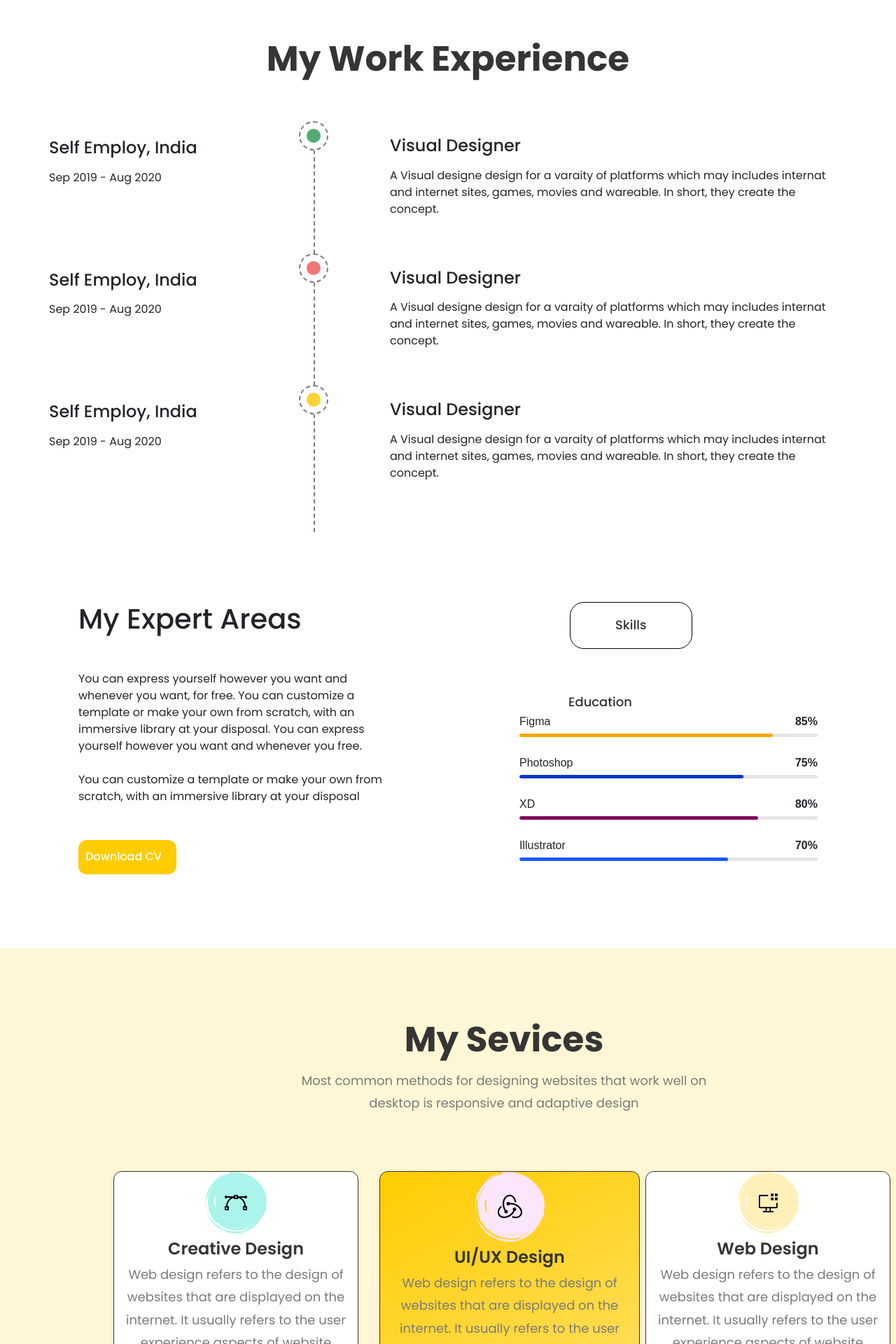
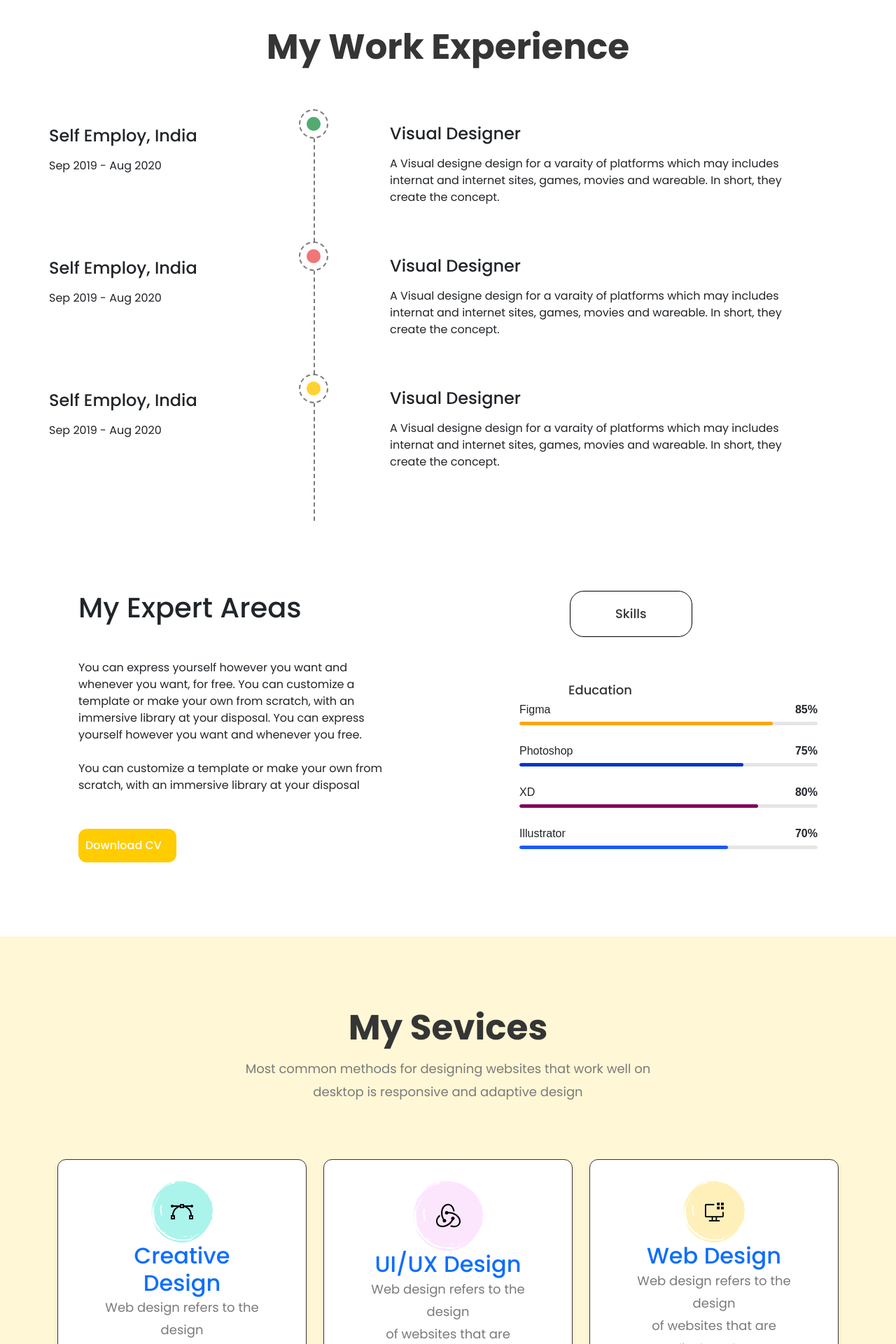
Before and after one commit to Suvash-dev/FDL-2505_Suvash, a PHP site: page / in a window 1280 px wide; the page is wider, and only the part inside the window is pictured. Shown: the part 3160-5080 px from the top of that part at 70% size. Run offline with PHP 8.4, Linux system fonts and the light colour scheme; some libraries are stand-ins or nearby versions.

Commit message:
Add files via upload

```diff
--- a/css/style.css
+++ b/css/style.css
@@ -8,7 +8,9 @@
   --bgGradient: linear-gradient(130deg, #fc0 0%, #fff5cb 100%);
 
 }
-
+img{
+    max-width: 100%;
+}
 *{
     margin: 0;
     padding: 0;
@@ -607,7 +642,6 @@ margin: 0 72px 60px;
 /* my_service starts -------------------------------*/
 
 #my_service{
-    width: 1440px;
     background: #fff7d5;
     margin: auto;
 }
@@ -626,7 +660,6 @@ margin: 0 72px 60px;
     line-height: 180%;
     text-align: center;
     color: #7a7a7a;
-    width: 613px;
     text-align: center;
     margin: auto;
     padding: 13px 0 80px;
@@ -636,46 +669,42 @@ margin: 0 72px 60px;
 .serv_card{
     border: 0.10px solid #353535;
     border-radius: 12px;
-    width: 350px;
-    height: 422px;
     box-shadow: 0 4px 10px 0 rgba(76, 74, 74, 0.06);
     background: #fff;
     text-align: center;
+    transition: 0.4s;
+    padding:30px 50px 79px;
 
 
 }
 
-.serv_card.middle{
-    border: 0.10px solid #353535;
-border-radius: 12px;
-width: 372px;
-height: 448px;
-box-shadow: 0 4px 10px 0 rgba(0, 0, 0, 0.06);
-background: linear-gradient(151deg, #fc0 0%, #ffe476 98.84%);
-padding: 0 10px;
+
+.serv_card:hover{
+  background: linear-gradient(151deg, #fc0 0%, #ffe476 98.84%);
+
 }
 
-.serv_card a{
-    width: 88px;
-height: 88px;
+
+
 }
 
-.serv_card h2{
-font-weight: 600;
+.serv_card a h2{
+ font-weight: 600;
 font-size: 24px;
 line-height: 180%;
 text-align: center;
 color: #353535;
+padding: 20px 63px 25px 93px;
 
 }
 .serv_card p{
 font-weight: 400;
-font-size: 15px;
+font-size: 10px;
 line-height: 180%;
 text-align: center;
 color: #7a7a7a;
-text-align: center;
 display: inline;
+padding: 0px 50px 80px;
 
 
 }
--- a/index.html
+++ b/index.html
@@ -64,13 +64,13 @@
                     <a href="#" class="btn-outline">Download CV <iconify-icon icon="humbleicons:download" width="24" height="24"></iconify-icon></a>
 
 
-                    <div class="socialMediaIcon">
-                        <h3>Follow Me:</h3>
-                    <a href="#"><iconify-icon icon="flowbite:dribbble-solid" width="24" height="24"></iconify-icon></a>
-                    <a href="#"><iconify-icon icon="flowbite:dribbble-solid" width="24" height="24"></iconify-icon></a>
-                    <a href="#"><iconify-icon icon="flowbite:dribbble-solid" width="24" height="24"></iconify-icon></a>
-                    <a href="#"><iconify-icon icon="flowbite:dribbble-solid" width="24" height="24"></iconify-icon></a>
-                    </div>
+                    <div class="row Banner_socialIcon">
+                            <div class="col-3"><p>Follow Me:</p></div>
+                            <div class="col-1"><a href="#"><iconify-icon icon="tdesign:logo-behance-filled" width="36" height="36"></iconify-icon></a></div>
+                            <div class="col-1"><a href="#"><iconify-icon icon="ant-design:dribbble-circle-filled" width="36" height="36"></iconify-icon></a></div>
+                            <div class="col-1"><a href="#"><iconify-icon icon="entypo-social:instagram-with-circle" width="36" height="36"></iconify-icon></a></div>
+
+                        </div>
 
                     </div>
 
@@ -220,7 +221,7 @@
 
                     <div class="col-lg-7 role">
                         <h4>Visual Designer</h4>
-                        <p>A Visual designe design for a varaity of platforms which may includes internat and internet sites, games, movies and wareable. In short, they create the concept. </p>
+                        <p>A Visual designe design for a varaity of platforms which may includes<br> internat and internet sites, games, movies and wareable. In short, they<br> create the concept. </p>
                     </div>
                 </div>
                 </div>
@@ -234,7 +235,7 @@
 
                     <div class="col-lg-7 role">
                         <h4>Visual Designer</h4>
-                        <p>A Visual designe design for a varaity of platforms which may includes internat and internet sites, games, movies and wareable. In short, they create the concept. </p>
+                       <p>A Visual designe design for a varaity of platforms which may includes<br> internat and internet sites, games, movies and wareable. In short, they<br> create the concept. </p>
                     </div>
                 </div>
                 </div>
@@ -248,7 +249,7 @@
 
                     <div class="col-lg-7 role">
                         <h4>Visual Designer</h4>
-                        <p>A Visual designe design for a varaity of platforms which may includes internat and internet sites, games, movies and wareable. In short, they create the concept. </p>
+                        <p>A Visual designe design for a varaity of platforms which may includes<br> internat and internet sites, games, movies and wareable. In short, they<br> create the concept. </p>
                     </div>
                 </div>
                 </div>
@@ -337,22 +338,22 @@
          <section id="my_service">
             <div class="container">
                 <h1>My Sevices</h1>
-                <p>Most common methods for designing websites that work well on desktop is responsive and adaptive design</p>
+                <p>Most common methods for designing websites that work well on<br> desktop is responsive and adaptive design</p>
 
             <div class="row">
                 <div class="col-lg-4">
                     <div class="serv_card">
                         <a href="#"><img src="./images/myService/1.Group 199.png" alt=""></a>
                     <a href="#"><h2>Creative Design</h2></a>
-                    <p>Web design refers to the design of websites that are displayed on the internet. It usually refers to the user experience aspects of website development</p>
+                    <p>Web design refers to the design<br> of websites that are displayed on <br>the internet. It usually refers to<br> the user experience aspects of<br> website development</p>
                 </div>
                     </div>
 
                     <div class="col-lg-4">
-                    <div class="serv_card middle" >
+                    <div class="serv_card" >
                         <a href="#"><img src="./images/myService/2.Frame (1).png" alt=""></a>
                     <a href="#"><h2>UI/UX Design</h2></a>
-                    <p>Web design refers to the design of websites that are displayed on the internet. It usually refers to the user experience aspects of website development</p>
+                    <p>Web design refers to the design<br> of websites that are displayed on <br>the internet. It usually refers to<br> the user experience aspects of<br> website development</p>
                 </div>
                     </div>
 
```
Also changed, not shown: other parts of css/style.css (+47 -15 lines), other parts of index.html (+15 -14 lines), css/responsive.css (+104 -0 lines).
